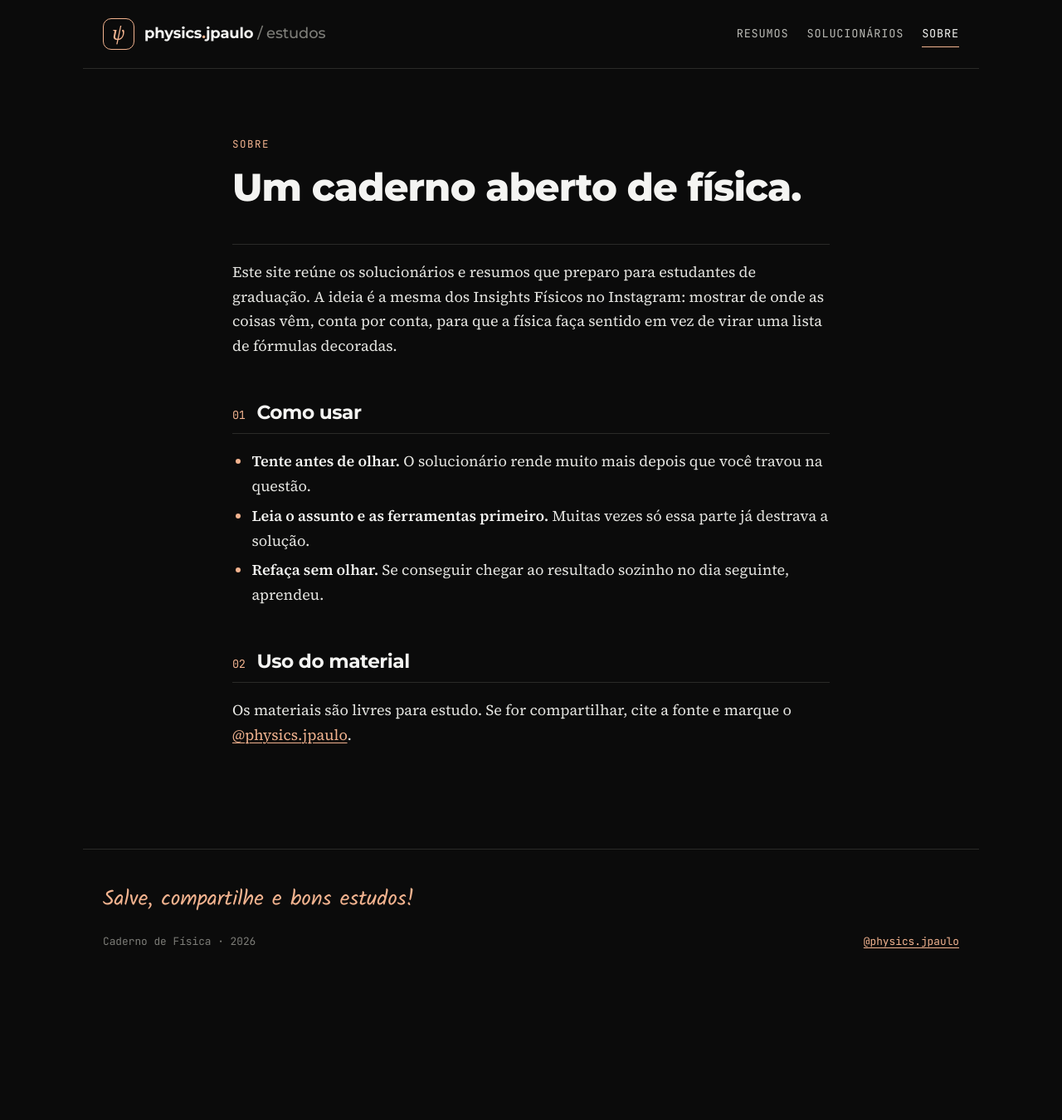
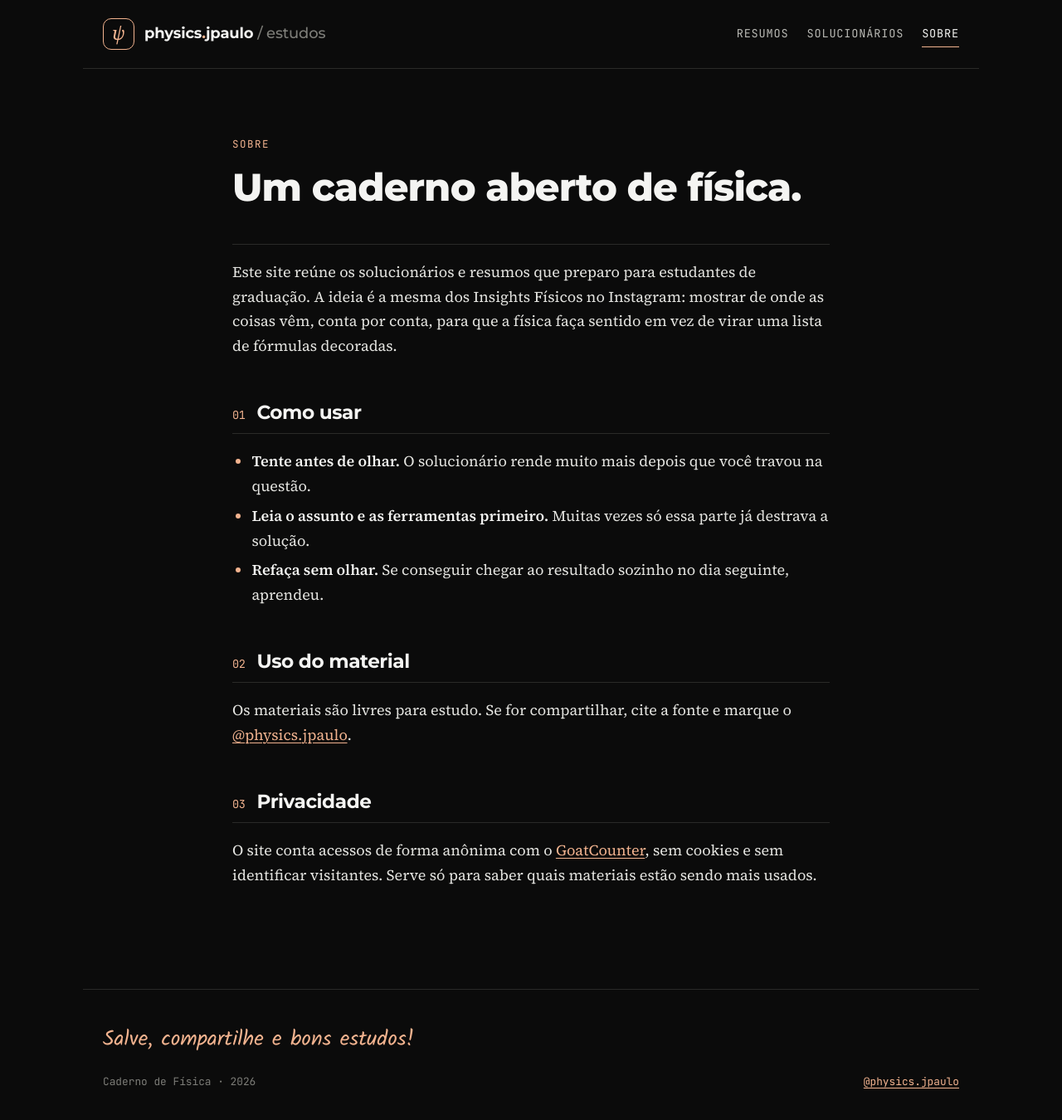
Before and after one commit to FisicoPaulo/FisicoPaulo.github.io, a Jekyll site: the page built from sobre.md, in a window 1280 px wide. Shown: the whole page at 83% size. Built offline with Jekyll 4.4.1, drawn with Linux system fonts in a browser that asks for light colours; before the commit the page ends 1181 px from its top, so only the background shows below that.

Commit message:
Monitoramento de acesso com GoatCounter (sem cookies)
Co-Authored-By: Claude Opus 5.5 <noreply@anthropic.com>
Claude-Session: https://claude.ai/code/session_01NxRGD5PZyPeWuhek76uZTu

```diff
--- a/_config.yml
+++ b/_config.yml
@@ -3,6 +3,10 @@ tagline: "Solucionários e resumos para a graduação"
 description: "Solucionários comentados e resumos de física para estudantes de graduação, por @physics.jpaulo."
 author: "Paulo (@physics.jpaulo)"
 instagram: "physics.jpaulo"
+
+# Monitoramento de acesso (GoatCounter, sem cookies). Código da conta em goatcounter.com.
+# Deixe vazio para desligar.
+goatcounter: "fisicopaulo"
 lang: pt-BR
 
 # Para um site de projeto (github.com/FisicoPaulo/<repo>), use baseurl: "/<repo>".
--- a/_includes/footer.html
+++ b/_includes/footer.html
@@ -9,3 +9,6 @@
 <script defer src="https://cdn.jsdelivr.net/npm/katex@0.16.11/dist/contrib/auto-render.min.js"
   onload="renderMathInElement(document.body,{delimiters:[{left:'\\[',right:'\\]',display:true},{left:'\\(',right:'\\)',display:false},{left:'$$',right:'$$',display:true}],throwOnError:false})"></script>
 <script defer src="{{ '/assets/js/filtro.js' | relative_url }}"></script>
+{% if site.goatcounter != "" and site.goatcounter %}
+<script data-goatcounter="https://{{ site.goatcounter }}.goatcounter.com/count" async src="//gc.zgo.at/count.js"></script>
+{% endif %}
--- a/_layouts/material.html
+++ b/_layouts/material.html
@@ -14,7 +14,7 @@ layout: default
       {% if page.data %}<div><dt>Atualizado</dt><dd>{{ page.data | date: '%d/%m/%Y' }}</dd></div>{% endif %}
     </dl>
     {% if page.pdf %}
-    <a class="botao" href="{{ page.pdf | relative_url }}" target="_blank" rel="noopener">Baixar PDF ↓</a>
+    <a class="botao" href="{{ page.pdf | relative_url }}" target="_blank" rel="noopener" data-goatcounter-click="pdf{{ page.url }}" data-goatcounter-title="PDF: {{ page.title | escape }}">Baixar PDF ↓</a>
     {% endif %}
   </header>
   <div class="conteudo">
--- a/sobre.md
+++ b/sobre.md
@@ -22,5 +22,9 @@ Este site reúne os solucionários e resumos que preparo para estudantes de grad
 
 Os materiais são livres para estudo. Se for compartilhar, cite a fonte e marque o [@physics.jpaulo](https://instagram.com/physics.jpaulo).
 
+## Privacidade
+
+O site conta acessos de forma anônima com o [GoatCounter](https://www.goatcounter.com), sem cookies e sem identificar visitantes. Serve só para saber quais materiais estão sendo mais usados.
+
 </div>
 </article>
```
Also changed, not shown: README.md.
